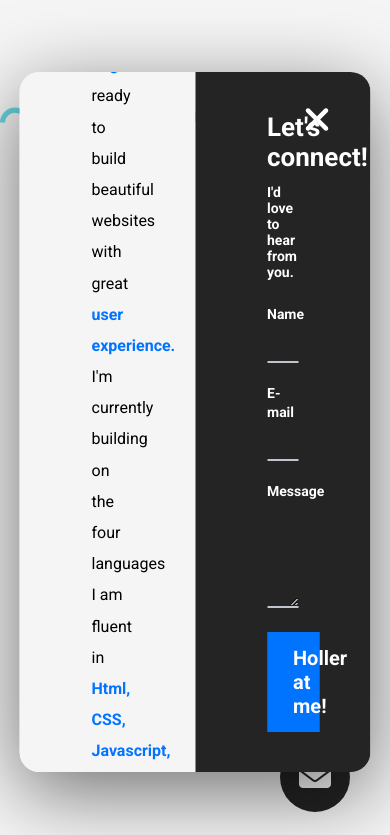
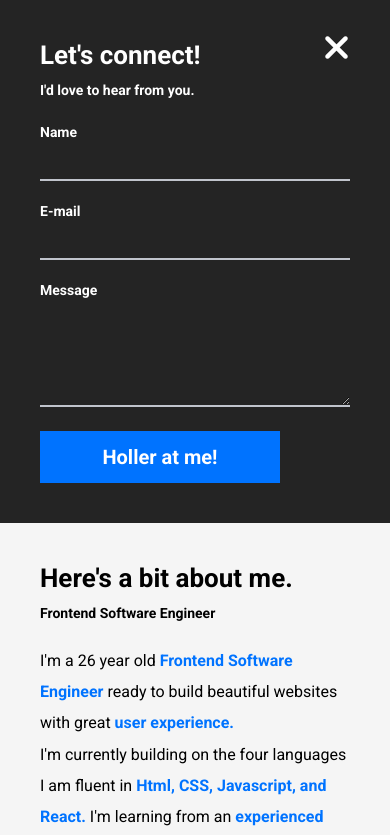
Before and after one commit to tjsaverin09/JS-Build-like-a-Pro, a plain HTML site: page index.html in a window 390 px wide. Both pictures are taken after a click on the item "Contact". Shown: the top 835 px of the page. Drawn offline with nearby package versions, Linux system fonts and the light colour scheme.

Commit message:
Added Background-shapes, Responsiveness, Final tweaks

```diff
--- a/app.js
+++ b/app.js
@@ -4,6 +4,19 @@
 
 let isModalOpen = false;
 let contrastToggle = false;
+const scaleFactor = 1 / 20;
+
+function moveBackground(event) {
+    const shapes = document.querySelectorAll(".shape")
+    const x = event.clientX * scaleFactor;
+    const y = event.clientY * scaleFactor;
+
+    for (let i = 0; i < shapes.length; ++i) {
+        const isOdd = i % 2 !== 0;
+        const boolInt = isOdd ? -1 : 1;
+        shapes[i].style.transform = `translate(${x * boolInt}px, ${y * boolInt}px)`
+    }
+}
 
 function toggleContrast() {
     contrastToggle = !contrastToggle;
--- a/index.html
+++ b/index.html
@@ -23,13 +23,13 @@
     </script>
   </head>
   <body>
-    <section id="landing-page">
+    <section id="landing-page" onmousemove="moveBackground(event)">
       <nav>
         <figure>
           <img id="personal-logo" src="/jsTutorialAssets/T.PNG" alt="" />
         </figure>
         <ul class="nav__link--list">
-          <li class="nav__link">
+          <li class="nav__link" onclick="toggleModal()">
             <a
               href="#"
               class="nav__link--anchor link__hover-effect link__hover-effect--black"
@@ -90,9 +90,11 @@
           </div>
         </div>
       </header>
-      <button class="mail__btn click" onclick="toggleModal()">
-        <i class="fa-solid fa-envelope"></i>
-      </button>
+      <a href="#">
+        <button class="mail__btn click" onclick="toggleModal()">
+          <i class="fa-solid fa-envelope"></i>
+        </button>
+      </a>
       <a href="#projects" class="scroll">
         <div class="scroll__icon click"></div>
       </a>
@@ -158,15 +160,15 @@
           <form id="contact__form" onsubmit="contact(event)">
             <div class="form__item">
               <label class="form__item--label">Name</label>
-              <input class="input" name="user_name" type="text" />
+              <input class="input" name="user_name" type="text" required/>
             </div>
             <div class="form__item">
               <label class="form__item--label">E-mail</label>
-              <input class="input" name="user_email" type="email" />
+              <input class="input" name="user_email" type="email" required/>
             </div>
             <div class="form__item">
               <label class="form__item--label">Message</label>
-              <textarea class="input" name="message" type="text"></textarea>
+              <textarea class="input" name="message" type="text" required></textarea>
             </div>
             <button id="contact__submit" class="form__submit">
               Holler at me!
@@ -180,15 +182,15 @@
           </div>
         </div>
       </div>
-      <img src="/jsTutorialAssets/assets/semi circle.svg" class="shape shape--0" alt="">
-      <img src="/jsTutorialAssets/assets/semi circle.svg" class="shape shape--0" alt="">
-      <img src="/jsTutorialAssets/assets/semi circle.svg" class="shape shape--0" alt="">
-      <img src="/jsTutorialAssets/assets/semi circle.svg" class="shape shape--0" alt="">
-      <img src="/jsTutorialAssets/assets/semi circle.svg" class="shape shape--0" alt="">
-      <img src="/jsTutorialAssets/assets/semi circle.svg" class="shape shape--0" alt="">
-      <img src="/jsTutorialAssets/assets/semi circle.svg" class="shape shape--0" alt="">
-      <img src="/jsTutorialAssets/assets/semi circle.svg" class="shape shape--0" alt="">
-      <img src="/jsTutorialAssets/assets/semi circle.svg" class="shape shape--0" alt="">
+      <img src="/jsTutorialAssets/assets/semi circle.svg" class="shape shape--0">
+      <img src="/jsTutorialAssets/assets/circle.svg" class="shape shape--1">
+      <img src="/jsTutorialAssets/assets/squiggly.svg" class="shape shape--2">
+      <img src="/jsTutorialAssets/assets/circle.svg" class="shape shape--3">
+      <img src="/jsTutorialAssets/assets/triangle.svg" class="shape shape--4">
+      <img src="/jsTutorialAssets/assets/circle.svg" class="shape shape--5">
+      <img src="/jsTutorialAssets/assets/squiggly.svg" class="shape shape--6">
+      <img src="/jsTutorialAssets/assets/circle.svg" class="shape shape--7">
+      <img src="/jsTutorialAssets/assets/semi circle.svg" class="shape shape--8">
     </section>
     <section id="projects">
       <div class="container">
@@ -309,28 +311,34 @@
           </figure>
           <div class="footer__social--list">
             <a
-              href="https://github.com/tjsaverin09"
-              target="_blank"
-              class="footer__social--link link__hover-effect link__hover-effect--white"
+              href="https://github.com/tjsaverin09" target="_blank" class="
+              footer__social--link
+              link__hover-effect
+              link__hover-effect--white"
             >
               GitHub
             </a>
             <a
-              href="https://www.linkedin.com/in/terence-saverin-jr-4a6848362/"
-              target="_blank"
-              class="footer__social--link link__hover-effect link__hover-effect--white"
+              href="https://www.linkedin.com/in/terence-saverin-jr-4a6848362/" target="_blank" class="
+              footer__social--link
+              link__hover-effect
+              link__hover-effect--white"
             >
               LinkedIn
             </a>
             <a
-              href=""
-              class="footer__social--link link__hover-effect link__hover-effect--white"
+              href="#" onclick="toggleModal()" class="
+              footer__social--link
+              link__hover-effect
+              link__hover-effect--white"
             >
               Contact
             </a>
             <a
-              href=""
-              class="footer__social--link link__hover-effect link__hover-effect--white"
+              href="#" target="_blank" class="
+              footer__social--link l
+              ink__hover-effect
+              link__hover-effect--white"
             >
               Resume
             </a>
--- a/styles.css
+++ b/styles.css
@@ -38,7 +38,7 @@ button {
 
 section {
     background-color: rgb(245, 245, 245);
-    transition: all 400ms ease;
+    transition: all 300ms ease;
 }
 
 input, textarea {
@@ -584,6 +584,7 @@ FOOTER
 */
 
 footer {
+    position: relative;
     background-color: #242424;
     display: flex;
     padding: 6% 0;
@@ -625,3 +626,116 @@ footer {
     font-size: 12px;
     text-align: center;
 }
+
+/*
+
+  SHAPES
+
+  Shapes on the first row
+  height = 15vh
+
+  shapes on the second row
+  height = 50vh
+
+  shapes on the third row
+  height = 80vh
+
+  shapes on the first column
+  width = 5vw
+
+  shapes on the second column
+  width = 50vh
+
+  shapes on the third column
+  width = 80vw
+*/
+
+.shape {
+    position: fixed;
+}
+
+.shape--0 {
+    top: 15vh;
+    left: 5vw;
+}
+.shape--1 {
+    top: 15vh;
+    left: 50vw;
+}
+.shape--2 {
+    top: 15vh;
+    left: 80vw;
+}
+.shape--3 {
+    top: 50vh;
+    left: 5vw;
+}
+.shape--4 {
+    top: 50vh;
+    left: 50vw;
+}
+.shape--5 {
+    top: 50vh;
+    left: 80vw;
+}
+.shape--6 {
+    top: 80vh;
+    left: 5vw;
+}
+.shape--7 {
+    top: 80vh;
+    left: 50vw;
+}
+.shape--8 {
+    top: 80vh;
+    left: 80vw;
+}
+/* Small phones, tablets, large smart phones */
+@media (max-width: 768px) {
+    .title {
+        font-size: 80px;
+    }
+    .header__para {
+        font-size: 20px;
+    }
+    .modal {
+        top: 0;
+        left: 0;
+        transform: none;
+        height: auto;
+        width: 100%;
+        flex-direction: column-reverse;
+        border-radius: 0%;
+    }
+    .modal__half {
+        width: 100%;
+    }
+}
+
+/* Small phones */
+@media (max-width: 480px) {
+    .title {
+     font-size: 52px;
+    }
+    .header__para {
+        font-size: 18px;
+    }
+    .nav__link:first-child {
+        display: none;
+    }
+    .project__description--para {
+        display: none;
+    }
+    .project__description {
+        left: 0;
+        padding: 0;
+        width: 100%;
+        text-align: center;
+    }
+    .project__description--sub-title {
+        margin-bottom: 8px;
+    }
+    .modal__half {
+        padding: 40px;
+    }
+}
```
